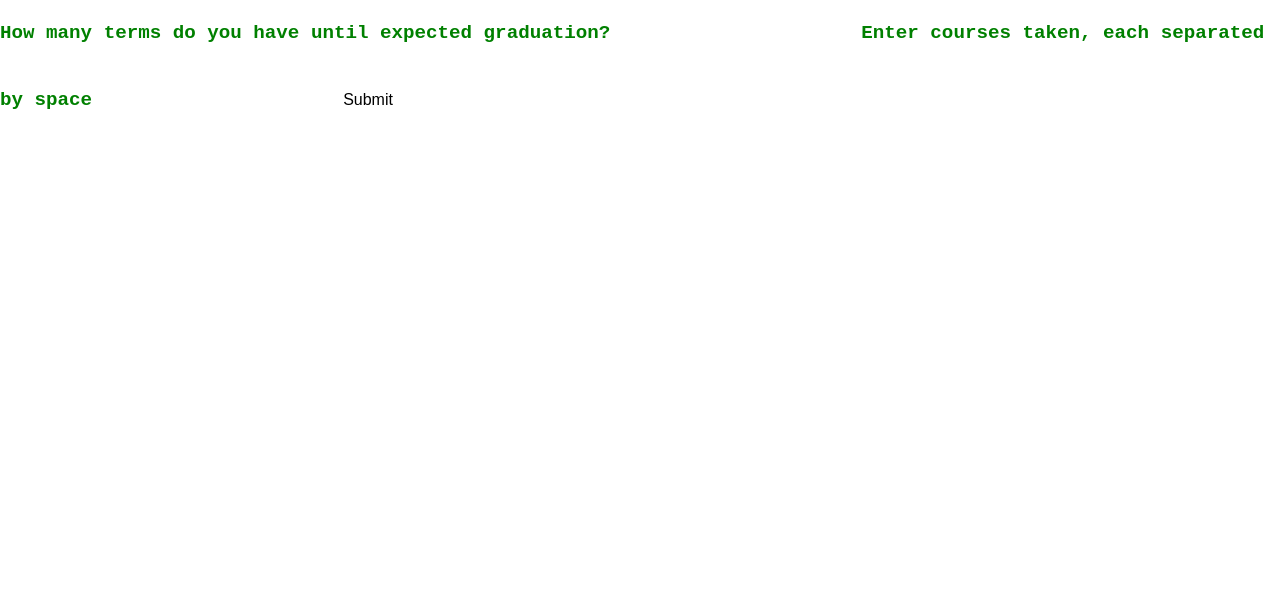
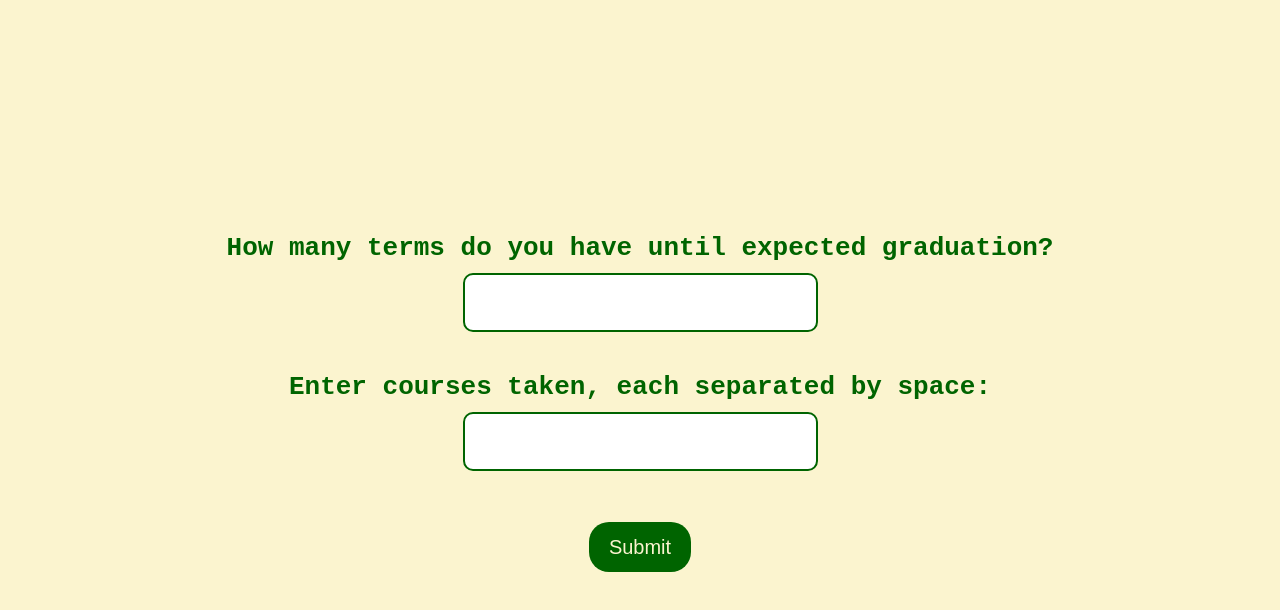
Before and after one commit to TeamPopsicle/cmd-degree-guide, a Next.js app: page /input in a window 1280 px wide. Shown: the top 610 px of the page. Built offline with nearby package versions, Linux system fonts and the light colour scheme.

Commit message:
styled input page

```diff
--- a/src/pages/CourseSelectionPage.tsx
+++ b/src/pages/CourseSelectionPage.tsx
@@ -1,26 +1,31 @@
-import { useEffect, useState } from 'react';
-import courses from '@/styles/CourseSelectionPage.module.css';
-import { getLocalStorage } from '@/lib/LocalStorage';
-import React from 'react';
+import { useEffect, useState } from "react";
+import courses from "@/styles/CourseSelectionPage.module.css";
+import { getLocalStorage } from "@/lib/LocalStorage";
+import React from "react";
 
 function CourseSelectionPage() {
   const [selectedButton, setSelectedButton] = useState<number | null>(null);
+  const [tableColor, setTableColor] = useState<number | null>(null);
   const [parsedTerms, setParsedTerms] = useState<Array<string[]>>([]);
 
   useEffect(() => {
     // Fetch and parse the terms data on the client side
-    const terms = getLocalStorage('schedule');
+    const terms = getLocalStorage("schedule");
     const parsedTerms = terms ? JSON.parse(terms) : [];
     setParsedTerms(parsedTerms);
   }, []);
 
   const handleButtonClick = (buttonIndex: number) => {
+    setTableColor(buttonIndex);
     setSelectedButton(buttonIndex);
   };
 
   function TermTable({ parsedTerms }: { parsedTerms: string[][] }) {
     // Ensure parsedTerms has at least 12 elements
-    const filledParsedTerms: Array<string[]> = [...parsedTerms, ...Array(12 - parsedTerms.length).fill([])];
+    const filledParsedTerms: Array<string[]> = [
+      ...parsedTerms,
+      ...Array(12 - parsedTerms.length).fill([]),
+    ];
 
     return (
       <tbody>
@@ -33,7 +38,10 @@ function CourseSelectionPage() {
            * The overall resulting array follows the structure of a 3D array, like Plan[year[term[class]]]
            */
           Array.from({ length: 4 }, (_, yearIndex) => {
-            const slicedArray = filledParsedTerms.slice(yearIndex * 3, (yearIndex + 1) * 3);
+            const slicedArray = filledParsedTerms.slice(
+              yearIndex * 3,
+              (yearIndex + 1) * 3
+            );
 
             return (
               <tr key={yearIndex}>
@@ -48,7 +56,8 @@ function CourseSelectionPage() {
                 ))}
               </tr>
             );
-          })}
+          })
+        }
       </tbody>
     );
   }
@@ -57,38 +66,47 @@ function CourseSelectionPage() {
     <div className={courses.body}>
       <div className={courses.buttonContainer}>
         <div className={courses.button}>
-          <div className={courses.button1}>
+          <div className={courses.button1} onClick={() => handleButtonClick(1)}>
             <button
-              className={`button button1 ${selectedButton === 1 ? 'active' : ''}`}
-              onClick={() => handleButtonClick(1)}
+              className={`button button1 ${
+                selectedButton === 1 ? "active" : ""
+              }`}
             >
               Computer Science
             </button>
           </div>
         </div>
         <div className={courses.button}>
-          <div className={courses.button2}>
+          <div className={courses.button2} onClick={() => handleButtonClick(2)}>
             <button
-              className={`button button2 ${selectedButton === 2 ? 'active' : ''}`}
-              onClick={() => handleButtonClick(2)}
+              className={`button button2 ${
+                selectedButton === 2 ? "active" : ""
+              }`}
             >
               Math
             </button>
           </div>
         </div>
         <div className={courses.button}>
-          <div className={courses.button3}>
+          <div className={courses.button3} onClick={() => handleButtonClick(3)}>
             <button
-              className={`button button3 ${selectedButton === 3 ? 'active' : ''}`}
-              onClick={() => handleButtonClick(3)}
+              className={`button button3 ${
+                selectedButton === 3 ? "active" : ""
+              }`}
             >
               Data Science
             </button>
           </div>
         </div>
       </div>
-      <div className={`${courses.tableContainer} ${selectedButton ? 'active' : ''}`}>
-        <table className={courses.table}>
+      <div
+        className={`${courses.tableContainer} ${
+          selectedButton ? "active" : ""
+        }`}
+      >
+        <table
+          className={`${courses.table} ${tableColor && "table" + tableColor}`}
+        >
           <thead>
             <tr>
               <th className={courses.th}>Fall</th>
@@ -99,8 +117,7 @@ function CourseSelectionPage() {
           <TermTable parsedTerms={parsedTerms} />
         </table>
       </div>
-    </div >
-
+    </div>
   );
 }
 
--- a/src/pages/input.tsx
+++ b/src/pages/input.tsx
@@ -25,9 +25,19 @@ export default function UserInput() {
             e.preventDefault();
             handleSubmit();
         }}
+        style={{
+            display: "flex",
+            flexDirection: "column",
+            alignItems: "center",
+            justifyContent: "center",
+            height: "100vh",
+            backgroundColor: "#fbf4cf", // Set the background color for the entire webpage
+            padding: "20px", // Add some padding to the form
+        }}
         >
-            <label>
+            <label style={{ marginBottom: "10px", color: "darkgreen", textAlign: "center", fontSize: "26px" }}>
                 How many terms do you have until expected graduation?
+                <br />
                 <input
                     type="number"
                     onChange={e => {
@@ -35,18 +45,50 @@ export default function UserInput() {
                         setTermsLeft(inputValue === '' ? 0 : Number(inputValue));
                     }}
                     required
+                    style={{
+                        border: "2px solid darkgreen", // Set green color outline for the input box
+                        borderRadius: "10px", // Add some border radius for a rounded look
+                        padding: "8px", // Add padding for better visual appeal
+                        marginTop: "5px", // Add margin to separate from the label
+
+                    }}
                 />
             </label>
 
-            <label>
-                Enter courses taken, each separated by space
+            <label style={{ marginBottom: "10px", color: "darkgreen", textAlign: "center", fontSize: "26px" }}>
+                Enter courses taken, each separated by space:
+                <br />
                 <input
                     type="text"
                     value={coursesTaken}
                     onChange={e => setCoursesTaken(e.target.value)}
+                     style={{
+                        border: "2px solid darkgreen", // Set the same color as the text
+                        borderRadius: "10px",
+                        padding: "8px",
+                        marginTop: "5px", // Add margin to separate from the label
+                    }}
                 />
             </label>
-            <button type="submit">Submit</button>
+            <button type="submit"
+             style={{
+                backgroundColor: "darkgreen",
+                color: "#fbf4cf",
+                padding: "10px 20px",
+                fontSize: "20px",
+                border: "none",
+                borderRadius: "20px",
+                cursor: "pointer",
+                marginTop: "15px",
+                transition: "background-color 0.3s", // Add transition effect on hover
+            }}
+            onMouseOver={(e) => {
+                (e.target as HTMLElement).style.backgroundColor = "green"; // Change background color on hover
+            }}
+            onMouseOut={(e) => {
+                (e.target as HTMLElement).style.backgroundColor = "darkgreen"; // Revert back to the original color on mouse out
+            }}
+        >Submit</button>
         </form>
     );
 }
```
Also changed, not shown: src/styles/CourseSelectionPage.module.css (+16 -3 lines).
